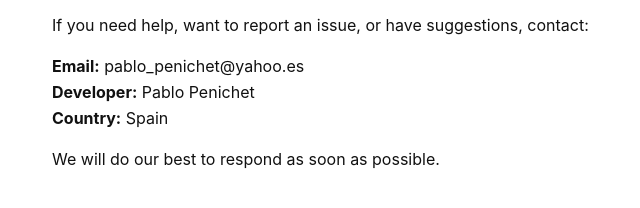
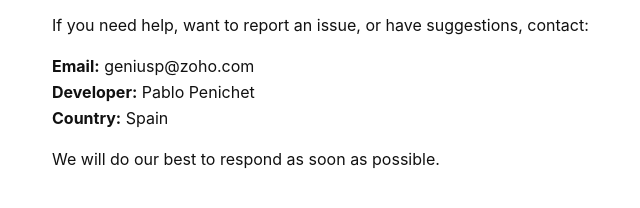
Before and after one commit to penipa/advisoret, a website: page docs/support.html in a window 1280 px wide. Shown: the part 136-344 px from the top of the page, 208-848 px from the left. Drawn offline with Linux system fonts and the light colour scheme.

Commit message:
Update support.html

```diff
--- a/docs/support.html
+++ b/docs/support.html
@@ -17,7 +17,7 @@
   <p>If you need help, want to report an issue, or have suggestions, contact:</p>
 
   <p>
-    <strong>Email:</strong> pablo_penichet@yahoo.es<br>
+    <strong>Email:</strong> geniusp@zoho.com<br>
     <strong>Developer:</strong> Pablo Penichet<br>
     <strong>Country:</strong> Spain
   </p>
```
